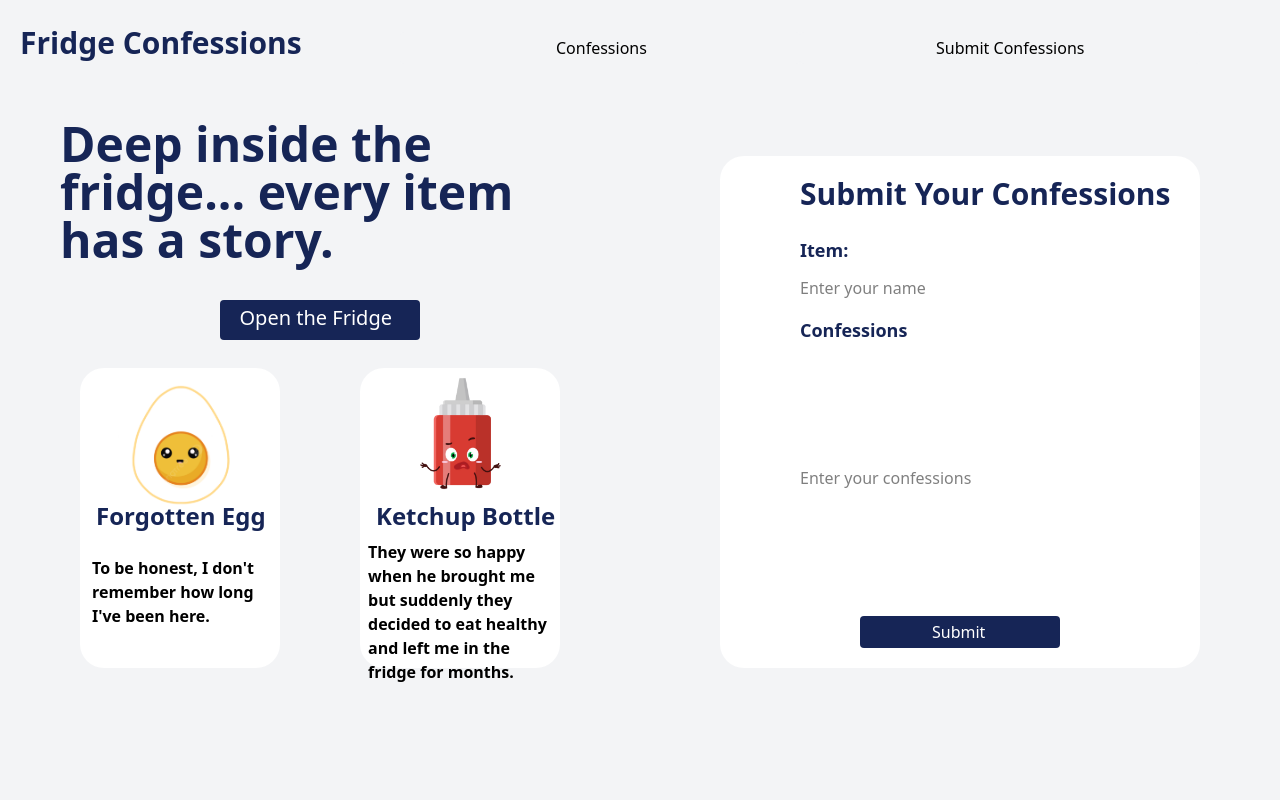
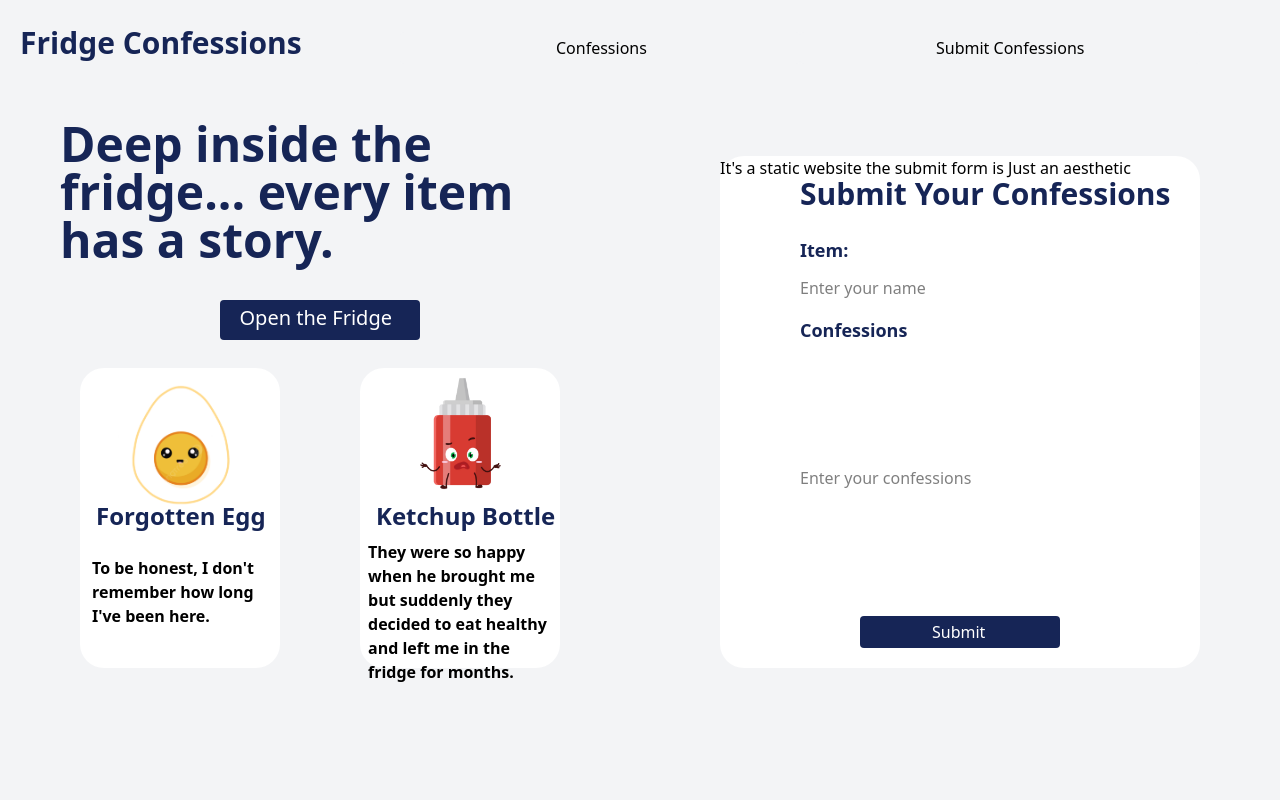
Before and after one commit to littleinventor7/Fridge-Confessions, a website: page index.html in a window 1280 px wide. Shown: the top 800 px of the page. Drawn offline with Linux system fonts and the light colour scheme.

Commit message:
Update index.html

```diff
--- a/index.html
+++ b/index.html
@@ -39,6 +39,7 @@
             <div class="text-base font-semibold text-black absolute left-2 top-43">They were so happy when he brought me but suddenly they decided to eat healthy and left me in the fridge for months.</div>
         </div>
          <div class="hover:rotate-5 transition-transform duration-75 w-120 h-128 bg-white hover:bg-gray-200 rounded-3xl absolute left-180 bottom-0 top-39">
+             <p>It's a static website the submit form is Just an aesthetic</p>
             <div class="text-3xl font-bold text-blue-950 absolute left-20 top-5">Submit Your Confessions</div>
             <div class=" border-2 border-gray-700 focus:border-pink-600">
                 <label class="text-lg font-semibold text-blue-950 absolute left-20 top-20">Item:</label>
@@ -64,4 +65,5 @@
         <p class="absolute left-140  top-300 bottom-0">&copy; 2023 My Web Page</p>
     </footer>
 </body>
+
 </html>
```
